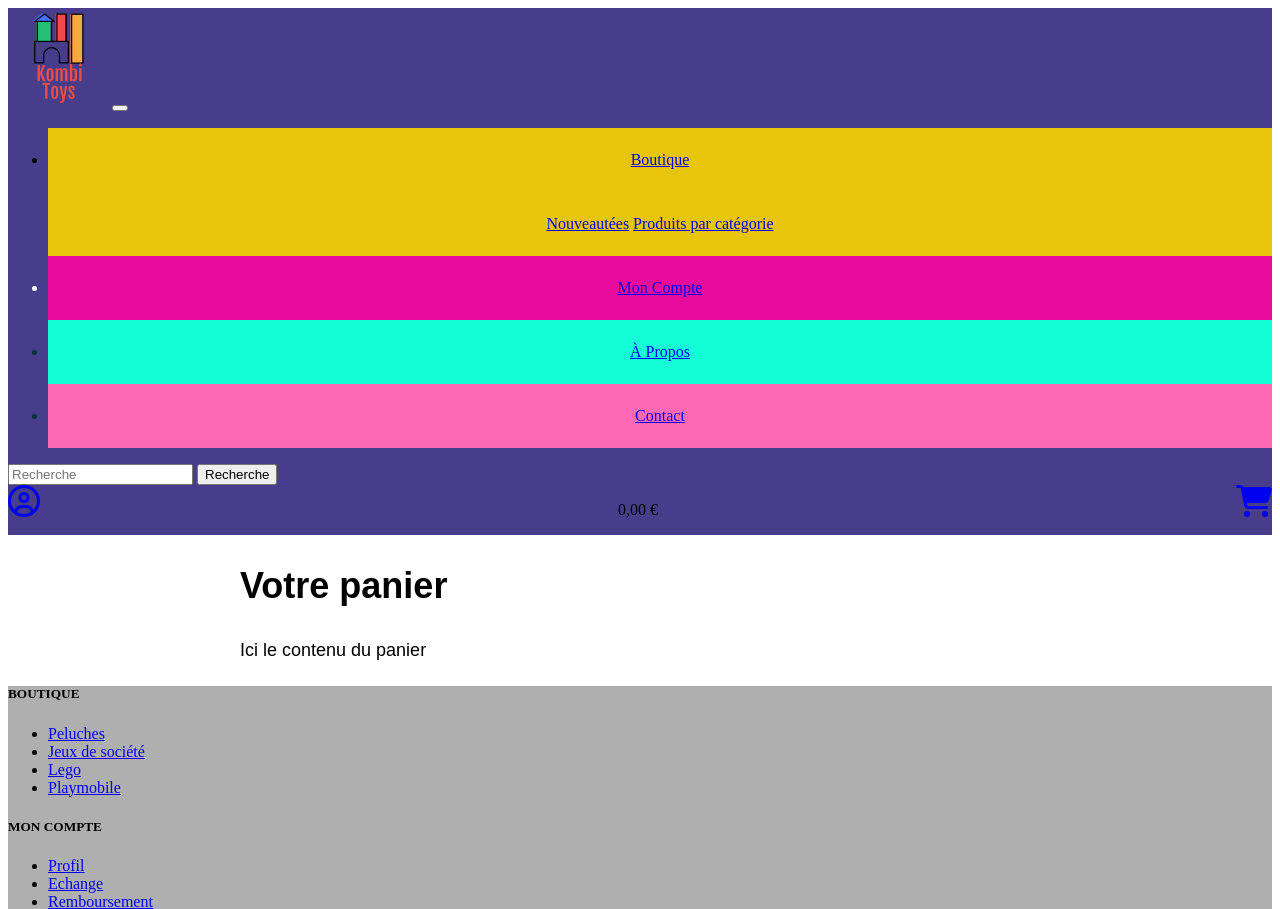
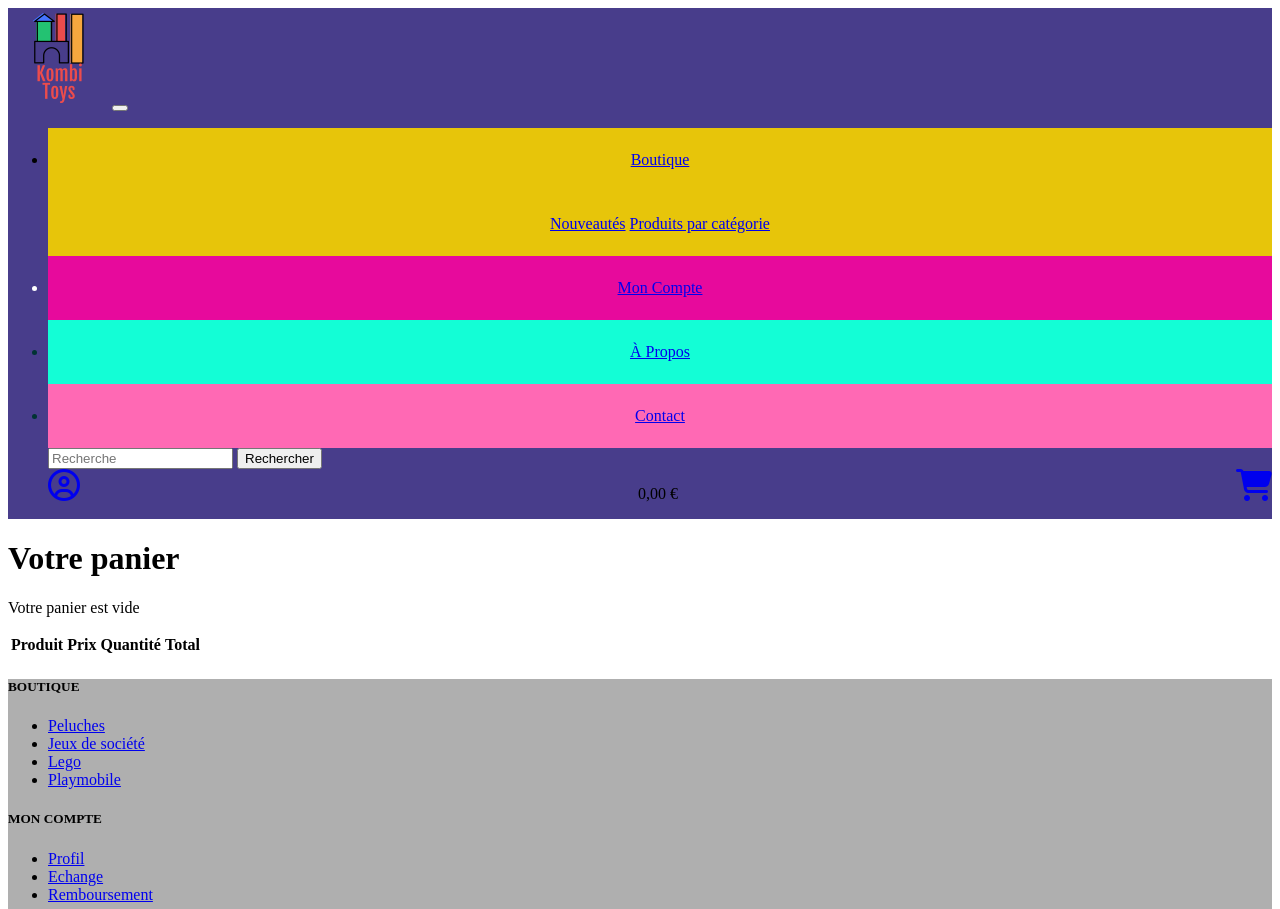
Before and after one commit to flo-man/projet-soutenance-2, a Symfony app: template templates/panier/index.html.twig in a window 1280 px wide. Shown: the top 909 px of the page. Run offline with Twig, Linux system fonts and the light colour scheme; the template is opened without the code that fills it, so the values that code supplies are empty; some libraries are stand-ins or nearby versions.

Commit message:
Panier et debut de recherche

```diff
--- a/templates/account/_user_form.html.twig
+++ b/templates/account/_user_form.html.twig
@@ -14,9 +14,11 @@
     {{ form_row(user_form.ville, {label: 'Ville:'}) }}
     {{ form_row(user_form.telephone, {label: 'Téléphone:'}) }}
 
+
 <button type="submit" class="btn btn-success">
-    Inscription
+    Enregisrer
 </button>
+
 <a href="{{ path('app_login') }}" class="btn btn-outline-danger">
     Retour
 </a>
--- a/templates/account/index.html.twig
+++ b/templates/account/index.html.twig
@@ -10,10 +10,6 @@
         <h1>Profil de {{ app.user.username }}</h1>
 
         {% include 'account/_user_form.html.twig' %}
-
-        <button type="submit" class="btn btn-success">
-            Eneregistrer
-        </button>
     </div>
 
 {% endblock %}
--- a/templates/base.html.twig
+++ b/templates/base.html.twig
@@ -104,51 +104,50 @@
                                 Boutique
                             </a>
                             <div class="dropdown-menu" aria-labelledby="navbarDropdown">
-                                <a class="dropdown-item" href="{{ path('app_nouveau') }}">Nouveautées</a>
+                                <a class="dropdown-item" href="{{ path('app_nouveau') }}">Nouveautés</a>
                                 <a class="dropdown-item" href="{{ path('app_boutique') }}">Produits par catégorie</a>
                             </div>
                         <li>
-                            <a class="nav-link" href="#" role="button" aria-haspopup="true" aria-expanded="false">
+                            <a class="nav-link" href="{{ path('accountuser_account') }}" role="button" aria-haspopup="true" aria-expanded="false">
                                 Mon Compte
                             </a>
-                            {#
-                            <div class="dropdown-menu" aria-labelledby="navbarDropdown">
-                                <a class="dropdown-item" href="#">Suivre Ma Commande</a>
-                                <a class="dropdown-item" href="#">Echange et remboursement</a>
-                            </div>
-                            #}
-
                         <li class="nav-item">
                             <a class="nav-link" href="{{ path('app_apropos') }}">À Propos</a>
                         </li>
                         <li class="nav-item">
                             <a class="nav-link" href="{{ path('app_contact') }}">Contact</a>
                         </li>
-                    </ul>
-                    <div>
+                    <div class="ml-5">
                         <form class="form-inline my-2 my-lg-0">
                             <input class="form-control mr-sm-2" type="search" placeholder="Recherche" aria-label="Search">
-                            <button class="btn btn-outline-light my-2 my-sm-0" type="submit">Recherche</button>
+                            <button class="btn btn-outline-light">Rechercher</button>
                         </form>
                         <div class="perso pt-2">
                             <div>
                                 <a href="{{ path('app_login') }}"><i class="far fa-user-circle fa-2x text-white"></i></a>
                             </div>
                             <div class="mt-2 text-white">
-                                <p>0,00 €</p>
+                                <p>{% if cartTotal is defined %}
+                                        {{ cartTotal }} €
+                                        {% else %}
+                                            0,00 €
+                                    {% endif %}
+                                </p>
                             </div>
                             <div>
-                                <a href="panier/index.html.twig">
+                                <a href="{{ path('affichage_panier') }}">
                                 <i class="fas fa-shopping-cart fa-2x text-white"></i>
                                 </a>
                             </div>
                         </div>
                     </div>
+                    </ul>
                 </div>
             </div>
         </nav>
 
     <div class="container">
+
         {# affichage des messages flash #}
         {% for type, messages in app.session.flashBag.all %}
             {% if type == 'error' %}
--- a/templates/index/index.html.twig
+++ b/templates/index/index.html.twig
@@ -42,12 +42,12 @@
 
     <div class="card mb-3">
         <div class="card-body justify-content-around" style="background: #B0413E; color: white; display: flex">
-            <h3 class="card-title align">Nouveautées</h3>
+            <h3 class="card-title align">Nouveautés</h3>
             <div>
                 {% for produit in produits %}
                     {% if produit.nouveau == 1 %}
                         <p class="card-text">
-                            <a href="#">{{ produit.nom }}</a>
+                            <a href="{{ path('app_nouveau') }}">{{ produit.nom }}</a>
                         </p>
                     {% endif %}
                 {% endfor %}
--- a/templates/index/nouveau.html.twig
+++ b/templates/index/nouveau.html.twig
@@ -2,7 +2,7 @@
 
 {% block body %}
     <div class="container">
-        <h1 style="text-align: center">NOUVEAUTÉES</h1>
+        <h1 style="text-align: center">NOUVEAUTÉS</h1>
         <div class="row">
             {% for produit in produits %}
                 {% if produit.nouveau == 1 %}
--- /dev/null
+++ b/templates/index/recherche.html.twig
@@ -0,0 +1,5 @@
+{% extends 'base.html.twig' %}
+
+{% block body %}
+    <h1>Recherche</h1>
+{% endblock %}
--- a/templates/panier/index.html.twig
+++ b/templates/panier/index.html.twig
@@ -1,25 +1,53 @@
 {% extends 'base.html.twig' %}
 
-{% block title %}Hello PanierController!{% endblock %}
+{% block title %}Panier{% endblock %}
 
 {% block body %}
 
-    <style>
-        .example-wrapper { margin: 1em auto; max-width: 800px; width: 95%; font: 18px/1.5 sans-serif; }
-        .example-wrapper code { background: #F5F5F5; padding: 2px 6px; }
-    </style>
+    <div class="container">
+            <h1>Votre panier</h1>
 
-    <div class="example-wrapper">
-        <h1>Votre panier</h1>
+        <table class="table">
+            <tr>
+                <th>Produit</th>
+                <th>Prix</th>
+                <th>Quantité</th>
+                <th>Total</th>
+                <th></th>
+            </tr>
+            {% set total = 0 %}
+            {% if panierService | length > 0 %}
+                {% for ligne in panierService %}
+                    <tr>
+                        <td>{{ ligne.produit.nom }}</td>
+                        <td>{{ ligne.produit.prix }}</td>
+                        <td>{{ ligne.quantite }}</td>
+                        <td>{{ ligne.quantite * ligne.produit.prix }} €</td>
+                        <td>
+                            <a href="{{ path('panier_ajout', {id: ligne.produit.id}) }}" class="btn btn-outline-success">+</a>
+                            <a href="{{ path('panier_remove', {id: ligne.produit.id}) }}" class="btn btn-outline-danger">-</a>
+                        </td>
+                        {% set total = total + ligne.quantite * ligne.produit.prix %}
+                    </tr>
+                {% endfor %}
+                <tr>
+                    <th colspan="3">
+                        TOTAL
+                    </th>
+                    <td>
+                        <b>{{ total }} </b>€
+                    </td>
+                </tr>
+            {% else %}
+                <p>Votre panier est vide</p>
+            {% endif %}
+        </table>
 
-        <p>Ici le contenu du panier</p>
+    </div>
 
 
 
 
-
-    </div>
-    {{ dump(panierService) }}
 
     {#
     {% if panierService.fullPanier | length > 0 %}
```
Also changed, not shown: src/Controller/IndexController.php (+11 -2 lines), src/Controller/PanierController.php (+6 -3 lines), src/Form/RechercheType.php (added, +24 -0 lines), src/Service/Panier/PanierService.php (+9 -8 lines).
